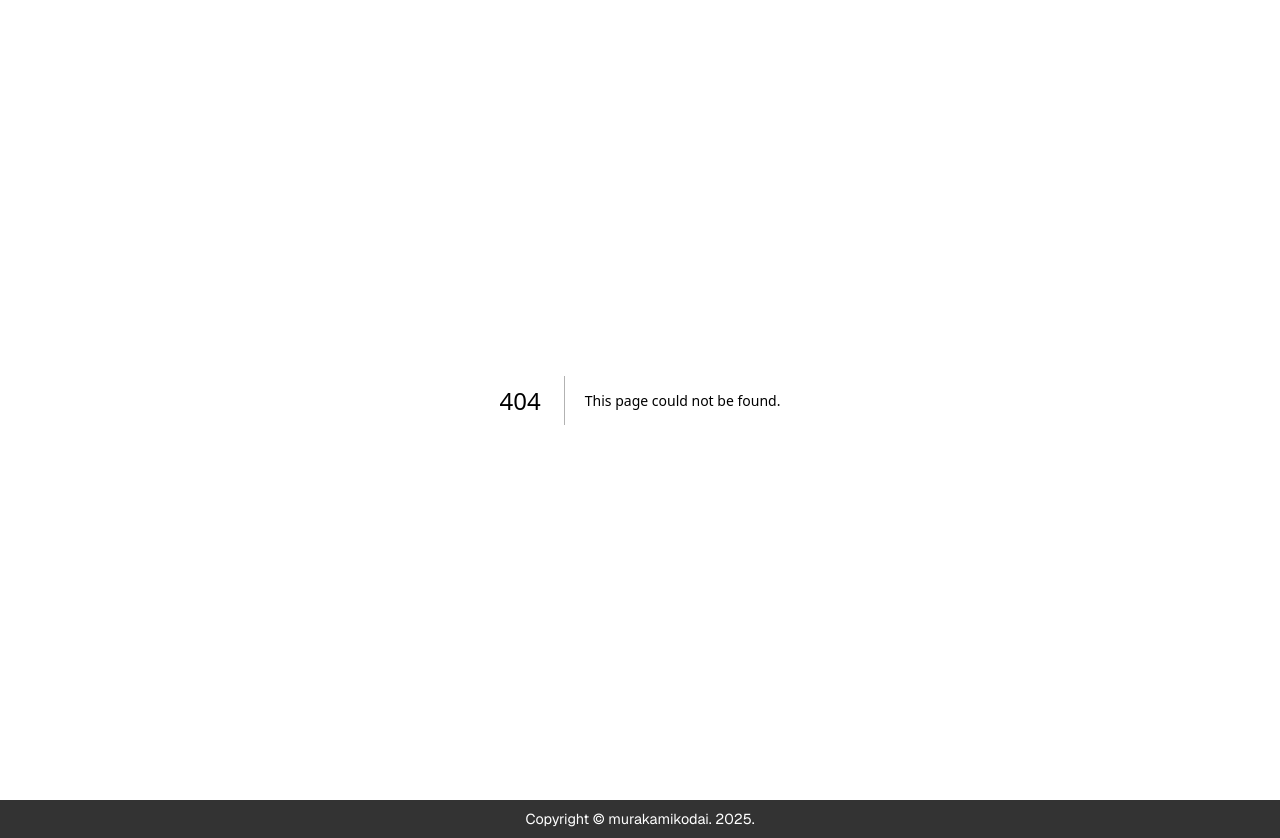
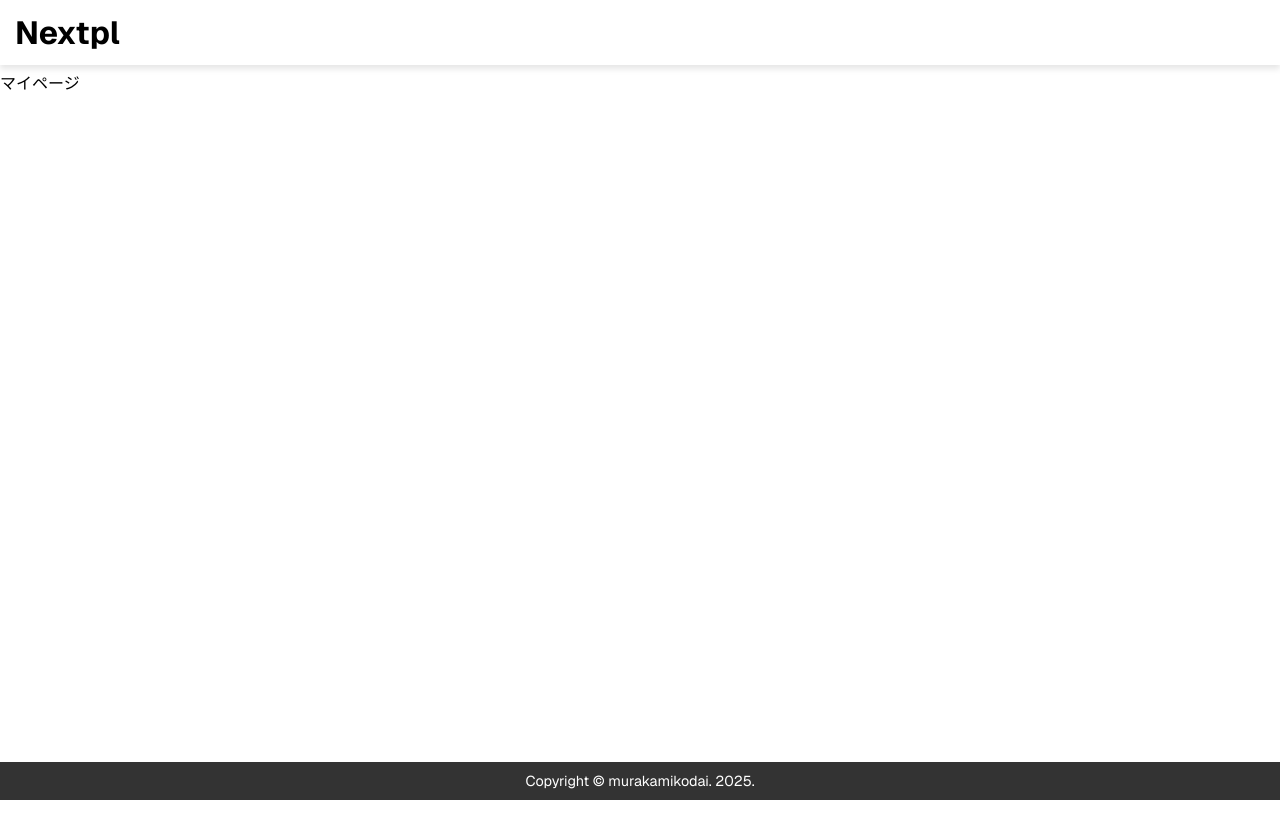
Before and after one commit to kodaimura/scaf-next, a Next.js app: page /dashboard in a window 1280 px wide. Before the commit this address had no page. After the commit the page ends 800 px from the top, so only its background shows below. Built offline with nearby package versions, Linux system fonts and the light colour scheme.

Commit message:
add dashboard

```diff
--- /dev/null
+++ b/src/app/(auth)/dashboard/page.tsx
@@ -0,0 +1,13 @@
+"use client";
+
+import React, { useState } from 'react';
+
+const DashboardPage: React.FC = () => {
+  return (
+    <div>
+      マイページ
+    </div>
+  );
+};
+
+export default DashboardPage;
--- /dev/null
+++ b/src/app/(auth)/layout.tsx
@@ -0,0 +1,24 @@
+import type { Metadata } from "next";
+import "@/app/globals.css";
+
+export const metadata: Metadata = {
+  title: "Nextpl",
+  description: "Generated by create next app",
+};
+
+export default function AuthLayout({
+  children,
+}: Readonly<{
+  children: React.ReactNode;
+}>) {
+  return (
+    <>
+    <header>
+      <h1>Nextpl</h1>
+    </header>
+    <main>
+      {children}
+    </main>
+    </>
+  );
+}
```
